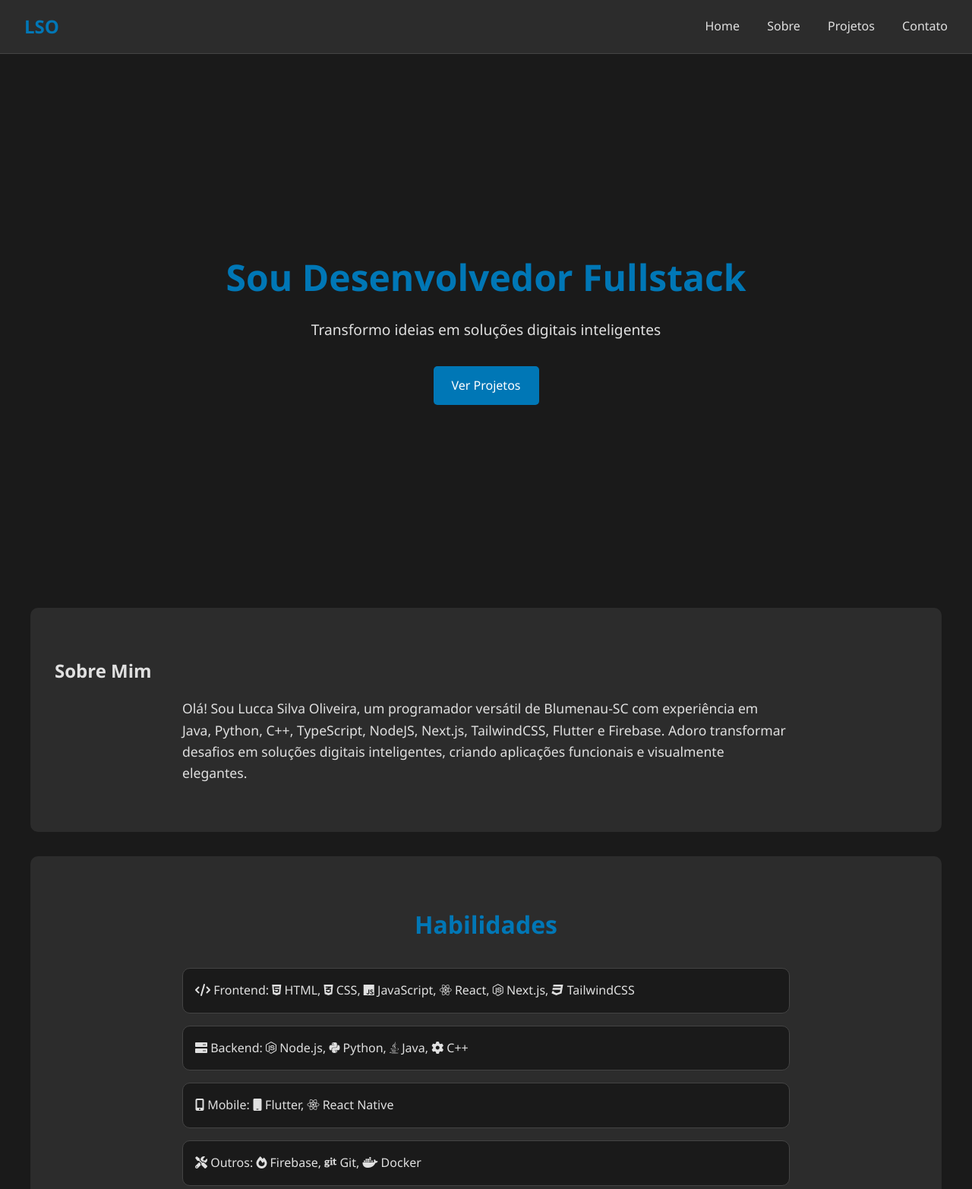
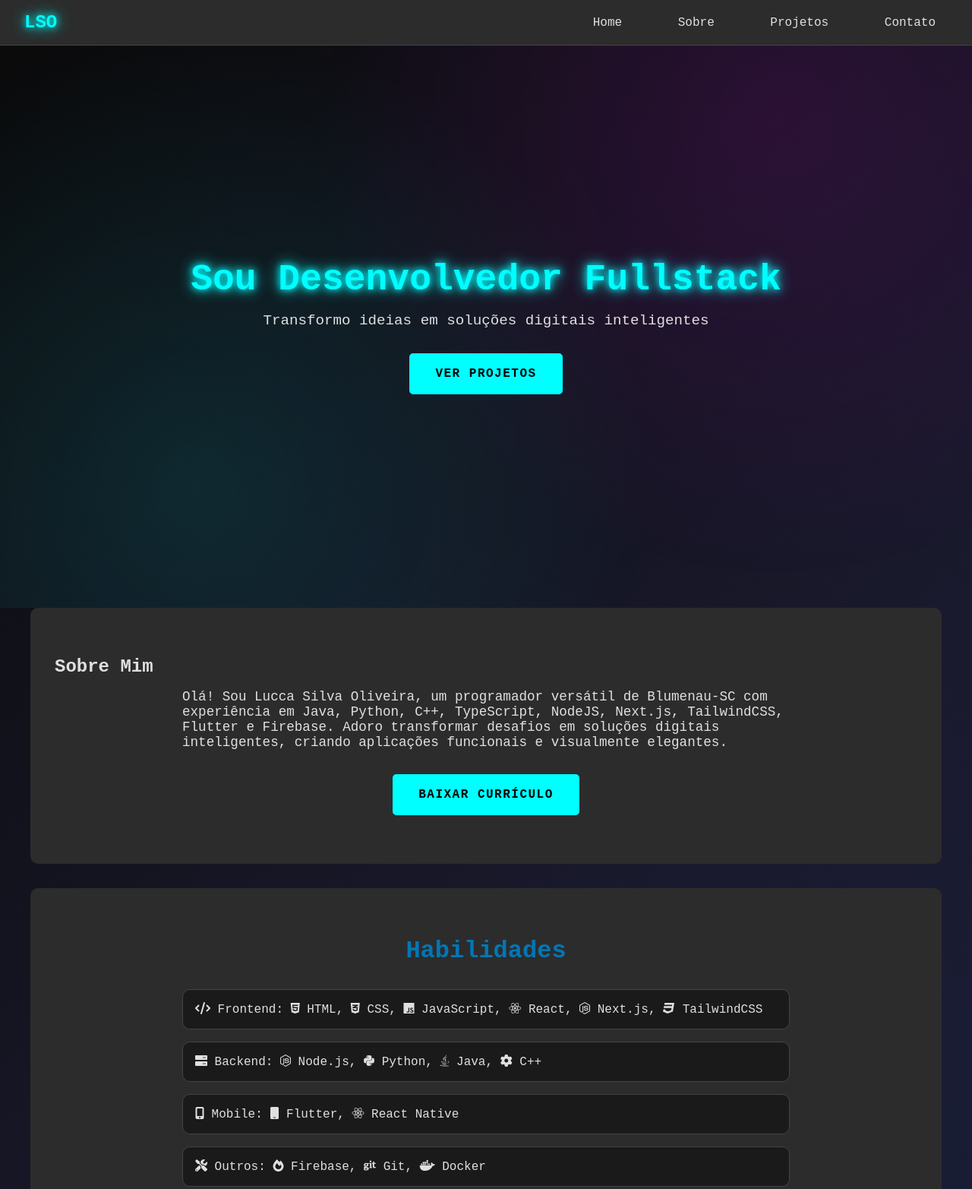
Before and after one commit to luccasilva2/portfolio, a plain HTML site: page index.html in a window 1280 px wide. Shown: the top 1565 px of the page at 76% size. Drawn offline with Linux system fonts and the light colour scheme.

Commit message:
Atualização links

```diff
--- a/index.html
+++ b/index.html
@@ -28,6 +28,9 @@
         <section id="sobre">
             <h2>Sobre Mim</h2>
             <p>Olá! Sou Lucca Silva Oliveira, um programador versátil de Blumenau-SC com experiência em Java, Python, C++, TypeScript, NodeJS, Next.js, TailwindCSS, Flutter e Firebase. Adoro transformar desafios em soluções digitais inteligentes, criando aplicações funcionais e visualmente elegantes.</p>
+            <div style="text-align: center; margin-top: 1rem;">
+                <button class="download-cv" onclick="window.open('curriculo.pdf')">Baixar Currículo</button>
+            </div>
         </section>
     </div>
 
@@ -88,8 +91,8 @@
             <button type="submit">Enviar</button>
         </form>
         <div class="links-contato">
-            <a href="https://github.com/lucca" target="_blank">GitHub</a>
-            <a href="https://linkedin.com/in/lucca" target="_blank">LinkedIn</a>
+            <button onclick="window.open('https://github.com/luccasilva2', '_blank')">GitHub</button>
+            <button onclick="window.open('https://www.linkedin.com/in/lucca-silva-oliveira', '_blank')">LinkedIn</button>
         </div>
     </section>
 
--- a/style.css
+++ b/style.css
@@ -3,13 +3,26 @@
             margin: 0;
             padding: 0;
             box-sizing: border-box;
-            font-family: 'Segoe UI', Tahoma, Geneva, Verdana, sans-serif;
+            font-family: 'Courier New', monospace;
         }
 
         body {
-            background-color: #1a1a1a;
+            background: linear-gradient(135deg, #0a0a0a 0%, #1a1a2e 50%, #16213e 100%);
             color: #e0e0e0;
-            line-height: 1.6;
+            overflow-x: hidden;
+        }
+
+        body::before {
+            content: '';
+            position: fixed;
+            top: 0;
+            left: 0;
+            width: 100%;
+            height: 100%;
+            background: radial-gradient(circle at 20% 80%, rgba(0, 255, 255, 0.1) 0%, transparent 50%),
+                        radial-gradient(circle at 80% 20%, rgba(255, 0, 255, 0.1) 0%, transparent 50%);
+            pointer-events: none;
+            z-index: -1;
         }
 
         a {
@@ -34,17 +47,28 @@
         header .logo {
             font-weight: bold;
             font-size: 1.5rem;
-            color: #0077b6;
+            color: #00ffff;
+            text-shadow: 0 0 10px #00ffff, 0 0 20px #00ffff;
         }
 
-        nav a {
+        nav a, .links-contato button {
             margin-left: 2rem;
             font-weight: 500;
-            transition: color 0.3s;
+            transition: color 0.3s, text-shadow 0.3s;
+            color: #e0e0e0;
+            background: none;
+            border: none;
+            cursor: pointer;
+            font-family: 'Courier New', monospace;
+            font-size: 1rem;
+            padding: 0.5rem 1rem;
+            border-radius: 5px;
         }
 
         nav a:hover {
-            color: #0077b6;
+            color: #00ffff;
+            text-shadow: 0 0 5px #00ffff;
+            background-color: rgba(0, 255, 255, 0.1);
         }
 
         /* Hero */
@@ -64,7 +88,8 @@
         .hero h1 {
             font-size: 3rem;
             margin-bottom: 1rem;
-            color: #0077b6;
+            color: #00ffff;
+            text-shadow: 0 0 10px #00ffff, 0 0 20px #00ffff;
         }
 
         .hero p {
@@ -74,15 +99,43 @@
         }
 
         .hero a {
-            background-color: #0077b6;
-            color: #fff;
-            padding: 0.8rem 1.5rem;
+            background: #00ffff;
+            color: #000;
+            font-weight: bold;
+            text-transform: uppercase;
+            letter-spacing: 1.5px;
+            padding: 1rem 2rem;
             border-radius: 5px;
-            transition: background-color 0.3s;
+            border: 2px solid #00ffff;
+            display: inline-block;
+            transition: background-color 0.3s, color 0.3s;
         }
 
         .hero a:hover {
-            background-color: #005f87;
+            background: #000;
+            color: #00ffff;
+        }
+
+        .download-cv {
+            margin-top: 1rem;
+            background: #00ffff;
+            color: #000;
+            font-weight: bold;
+            text-transform: uppercase;
+            letter-spacing: 1.5px;
+            padding: 1rem 2rem;
+            border-radius: 5px;
+            border: 2px solid #00ffff;
+            display: inline-block;
+            transition: background-color 0.3s, color 0.3s;
+            cursor: pointer;
+            font-family: 'Courier New', monospace;
+            font-size: 1rem;
+        }
+
+        .download-cv:hover {
+            background: #000;
+            color: #00ffff;
         }
 
         /* Seção Sobre */
@@ -184,15 +237,24 @@
         }
 
         .card a {
-            color: #fff;
-            background-color: #0077b6;
-            padding: 0.5rem 1rem;
+            color: #000;
+            background-color: #00ffff;
+            font-weight: bold;
+            text-transform: uppercase;
+            letter-spacing: 1.5px;
+            padding: 1rem 2rem;
             border-radius: 5px;
-            transition: background-color 0.3s;
+            border: 2px solid #00ffff;
+            display: inline-block;
+            transition: background-color 0.3s, color 0.3s;
+            cursor: pointer;
+            font-family: 'Courier New', monospace;
+            font-size: 1rem;
         }
 
         .card a:hover {
-            background-color: #005f87;
+            background-color: #000;
+            color: #00ffff;
         }
 
         /* Contato */
@@ -221,18 +283,25 @@
         }
 
         button {
-            padding: 0.8rem 1.5rem;
-            background-color: #0077b6;
-            color: #fff;
-            border: none;
+            margin-top: 1rem;
+            background: #00ffff;
+            color: #000;
+            font-weight: bold;
+            text-transform: uppercase;
+            letter-spacing: 1.5px;
+            padding: 1rem 2rem;
             border-radius: 5px;
+            border: 2px solid #00ffff;
+            display: inline-block;
+            transition: background-color 0.3s, color 0.3s;
+            cursor: pointer;
+            font-family: 'Courier New', monospace;
             font-size: 1rem;
-            cursor: pointer;
-            transition: background-color 0.3s;
         }
 
         button:hover {
-            background-color: #005f87;
+            background: #000;
+            color: #00ffff;
         }
 
         .links-contato {
```
Also changed, not shown: 1 other file.
